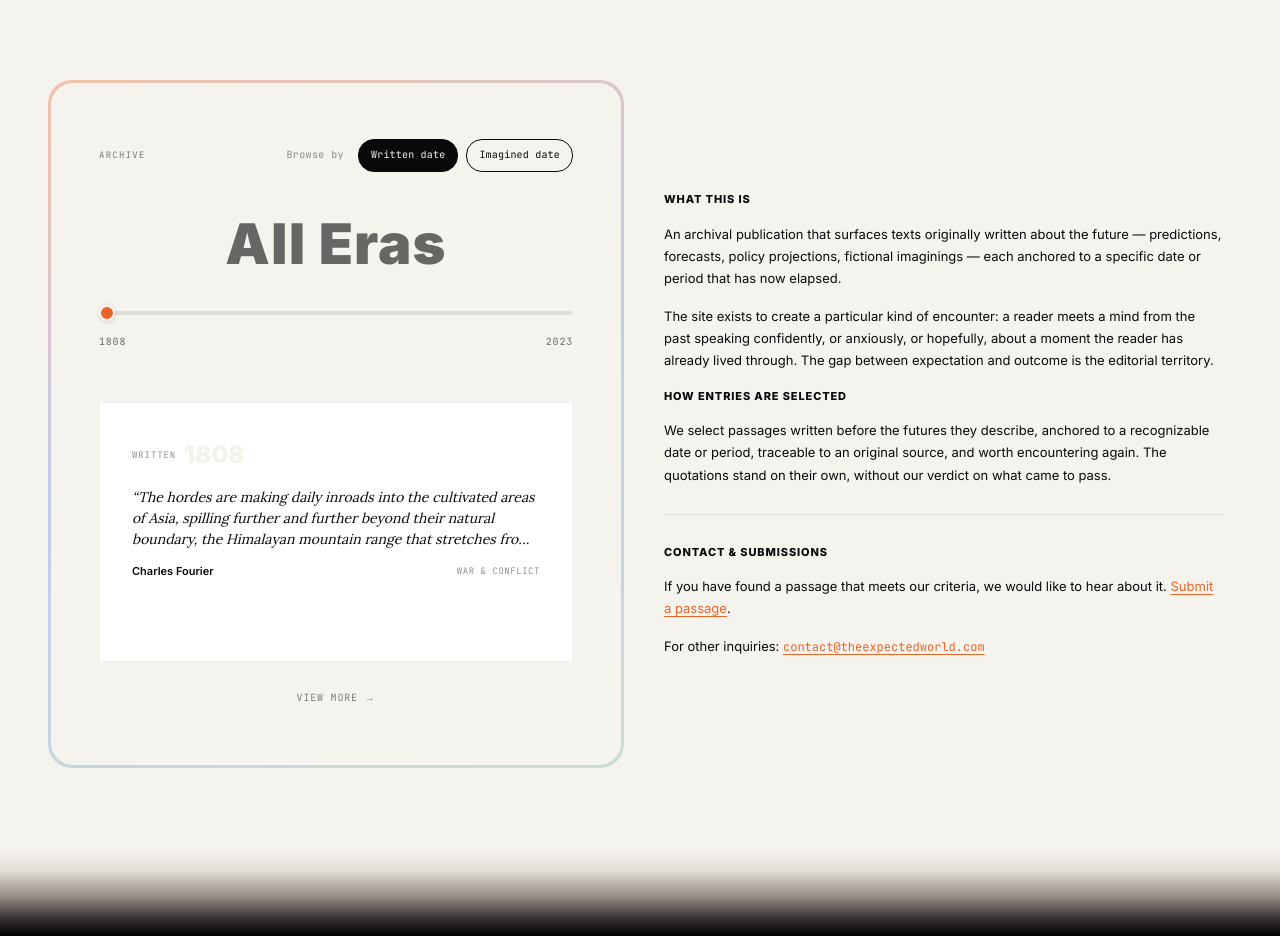
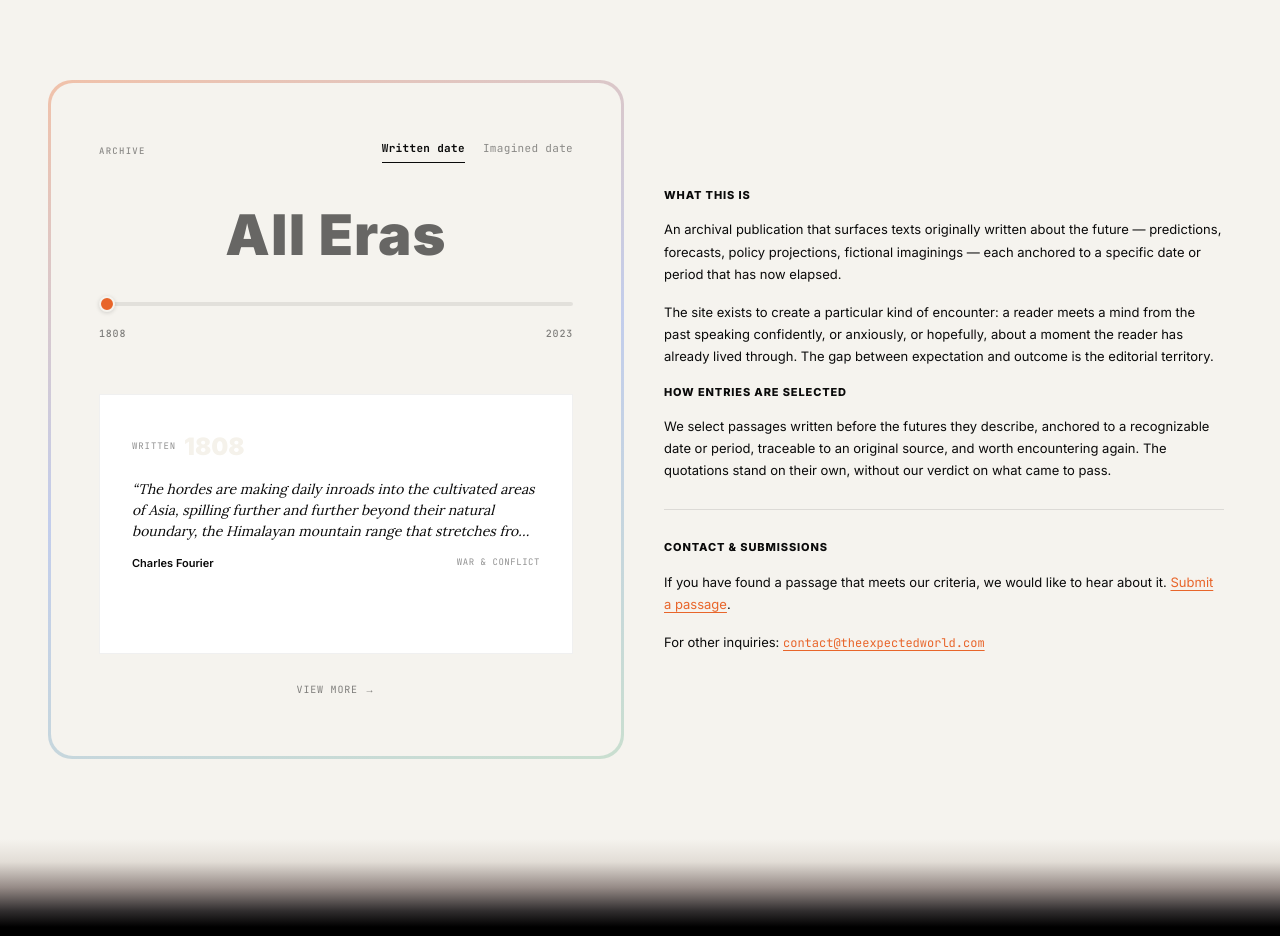
Before and after one commit to gogomegi/the-expected-world, a Next.js app: page / in a window 1280 px wide. Shown: the part 800-1736 px from the top of the page. Built offline with nearby package versions, Linux system fonts and the light colour scheme.

Commit message:
Use understated text links for archive chronology choices

```diff
--- a/src/components/ArchiveChronologyControls.tsx
+++ b/src/components/ArchiveChronologyControls.tsx
@@ -51,22 +51,11 @@ export default function ArchiveChronologyControls({
           style={{
             display: "flex",
             flexWrap: "wrap",
-            alignItems: "center",
-            columnGap: 8,
+            alignItems: "baseline",
+            columnGap: 18,
             rowGap: 8,
           }}
         >
-          <span
-            style={{
-              fontFamily: "var(--fm)",
-              fontSize: "0.625rem",
-              letterSpacing: "0.04em",
-              color: "var(--muted-l)",
-              marginRight: 6,
-            }}
-          >
-            Browse by
-          </span>
           {choices.map((choice) => (
             <button
               type="button"
@@ -75,14 +64,18 @@ export default function ArchiveChronologyControls({
               onClick={() => onModeChange(choice.id)}
               style={{
                 fontFamily: "var(--fm)",
-                fontSize: "0.625rem",
-                letterSpacing: "0.02em",
-                padding: "7px 12px",
-                borderRadius: 16,
-                background: mode === choice.id ? "var(--text-l)" : "transparent",
-                border: "1px solid var(--text-l)",
-                color: mode === choice.id ? "var(--cream)" : "var(--text-l)",
+                fontSize: "0.6875rem",
+                letterSpacing: "0.03em",
+                padding: "0 0 5px",
+                border: "none",
+                borderBottom: mode === choice.id ? "1px solid var(--text-l)" : "1px solid transparent",
+                borderRadius: 0,
+                background: "transparent",
+                color: "var(--text-l)",
+                fontWeight: mode === choice.id ? 600 : 400,
+                opacity: mode === choice.id ? 1 : 0.45,
                 cursor: "pointer",
+                transition: "opacity 150ms ease, border-color 150ms ease",
               }}
             >
               {choice.label}
```
